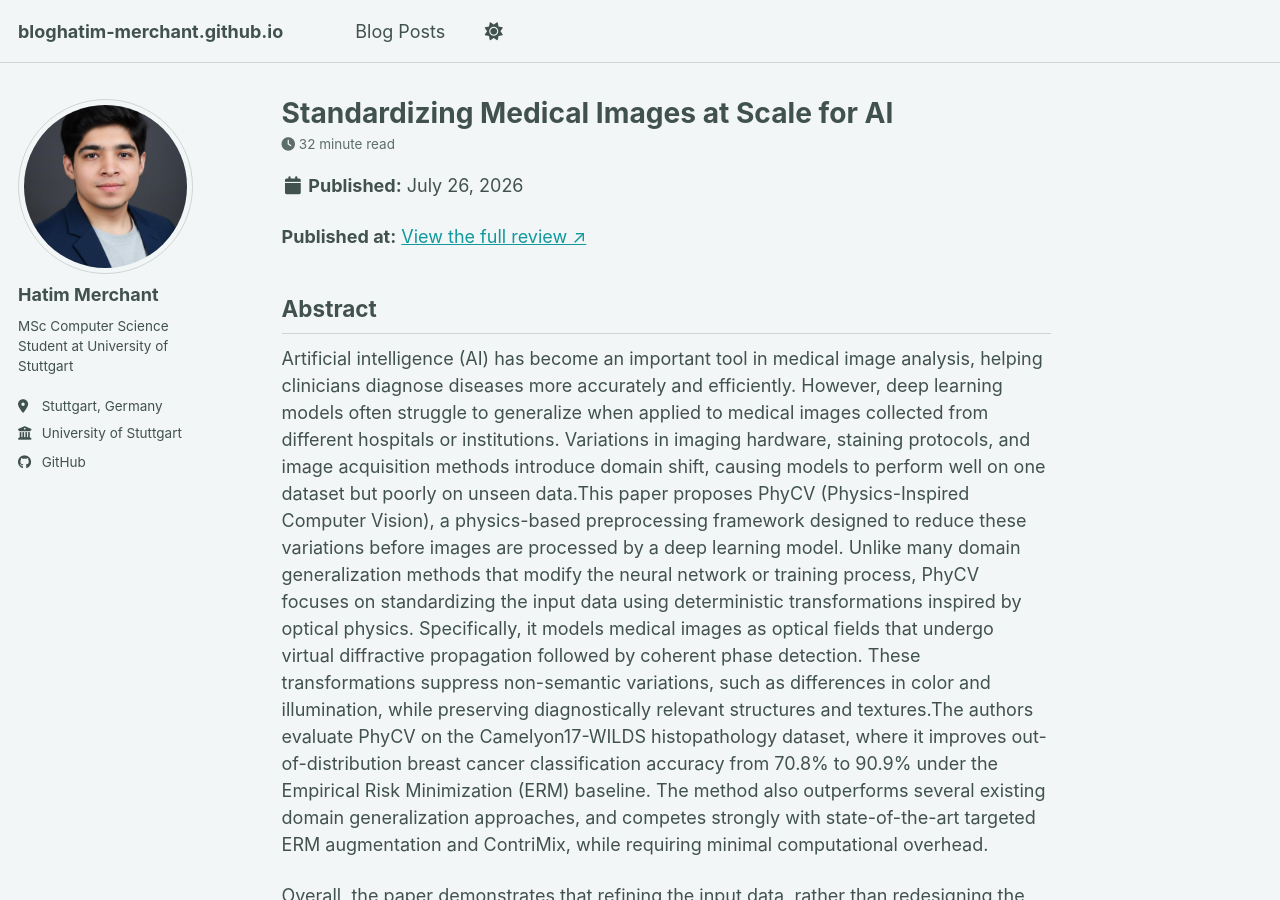
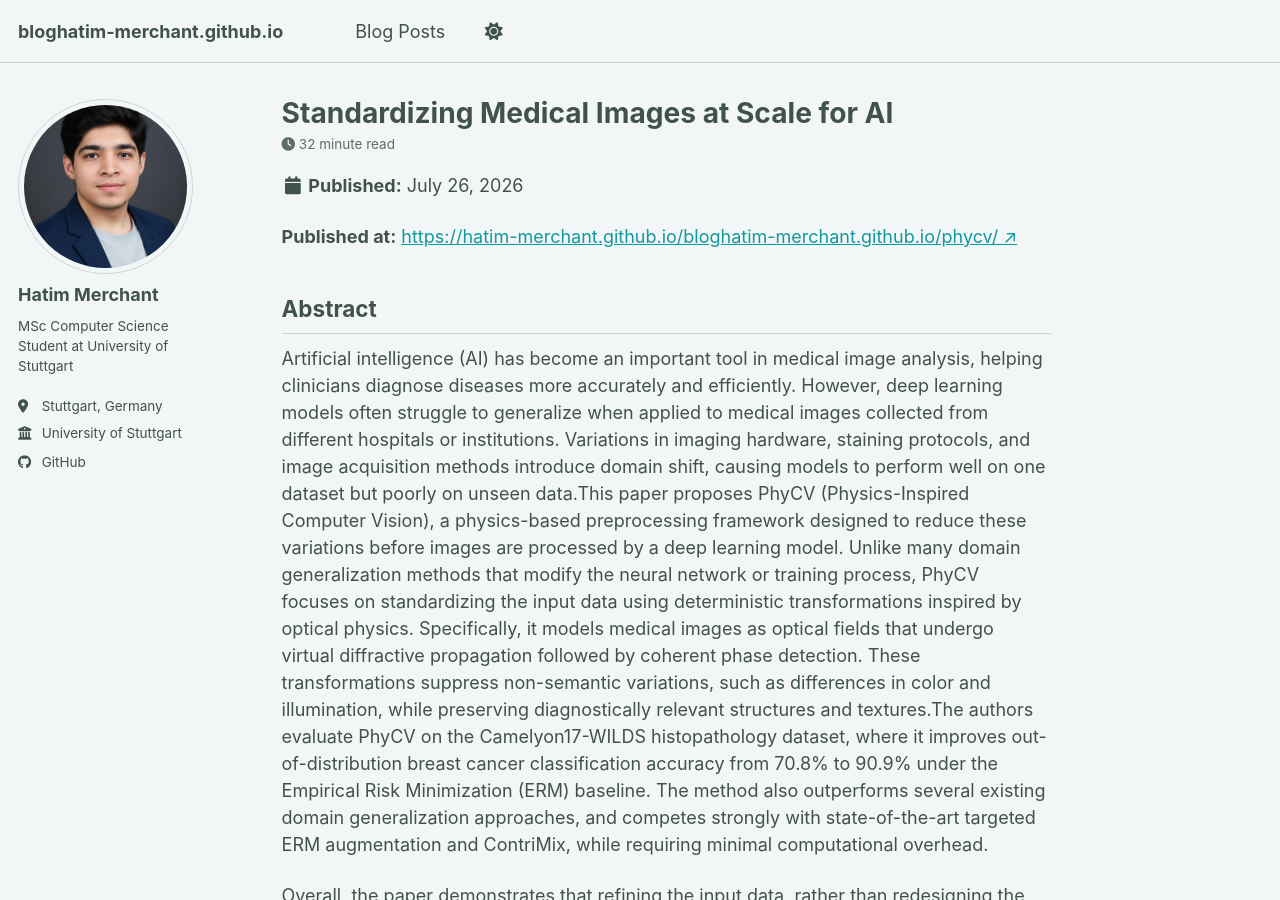
Before and after one commit to Hatim-Merchant/bloghatim-merchant.github.io, a Jekyll site: the page built from _posts/2026-07-26-blog-post-1.md, in a window 1280 px wide and 900 px high. Built offline with Jekyll 4.4.1, drawn with Linux system fonts in a browser that asks for light colours; a style sheet for code colours, icons or effects is not loaded.

Commit message:
added content

```diff
--- a/_posts/2026-07-26-blog-post-1.md
+++ b/_posts/2026-07-26-blog-post-1.md
@@ -27,7 +27,7 @@ mathjax: true
 <p>
   <strong>Published at:</strong>
   <a href="{{ page.url | relative_url }}" target="_blank">
-    View the full review ↗
+    https://hatim-merchant.github.io/bloghatim-merchant.github.io/phycv/ ↗
   </a>
 </p>
 
```
